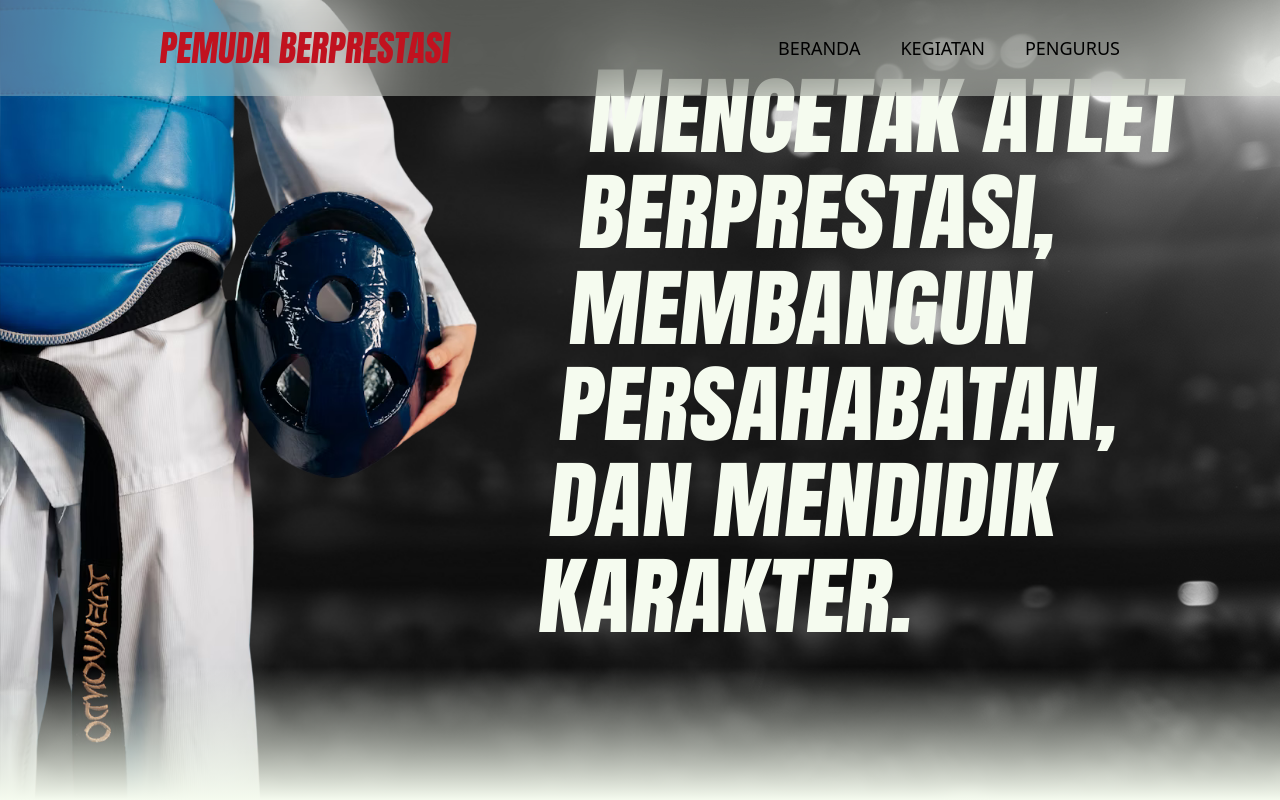
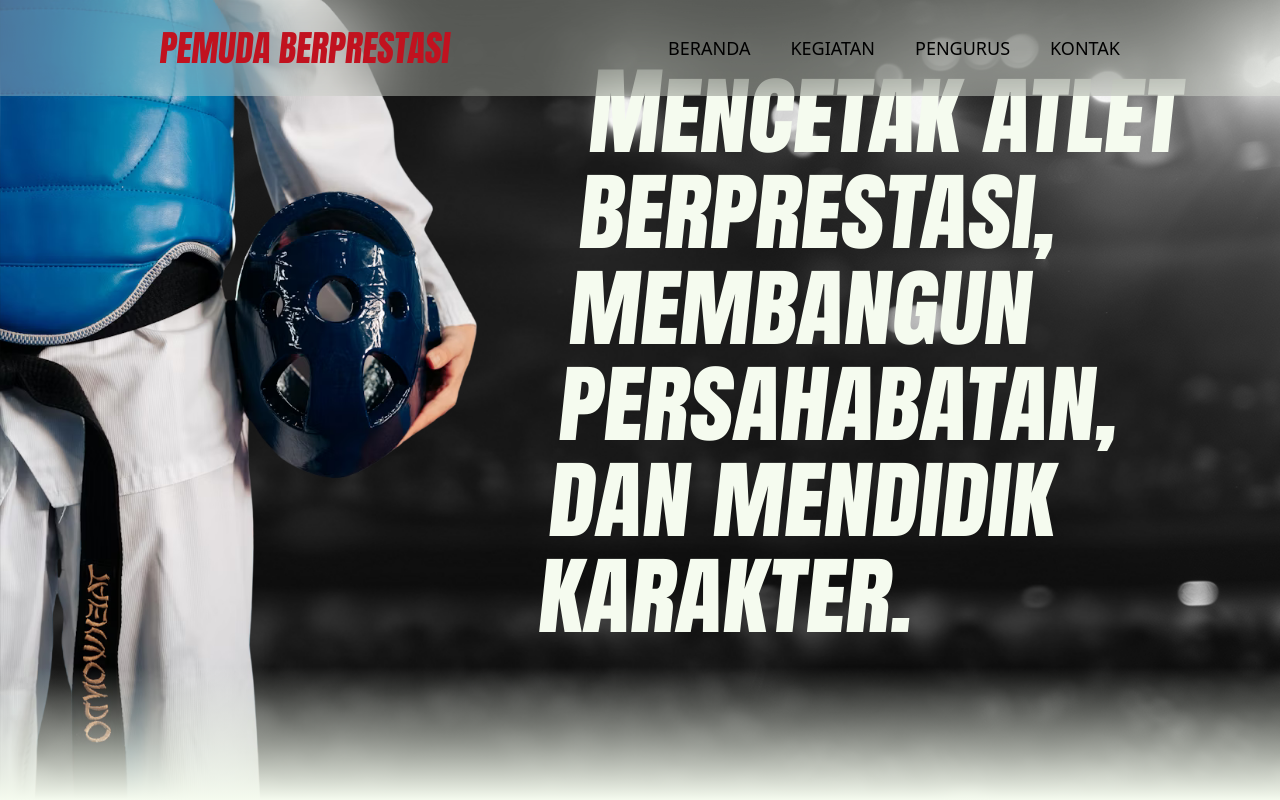
Before and after one commit to Duwiii-0/Pemuda-CompanyProfile, a React (Vite) app: page / in a window 1280 px wide. Shown: the top 800 px of the page. Built offline with nearby package versions, Linux system fonts and the light colour scheme.

Commit message:
penambahan navbar untuk kontak

```diff
--- a/src/Components/Header.tsx
+++ b/src/Components/Header.tsx
@@ -17,6 +17,9 @@ const Header = () => {
                 <Link to={""} className="hover:text-red transition-all duration-200">
                     PENGURUS
                 </Link >
+                <Link to={""} className="hover:text-red transition-all duration-200">
+                    KONTAK
+                </Link >
             </div>
         </div>
     </>)
```
